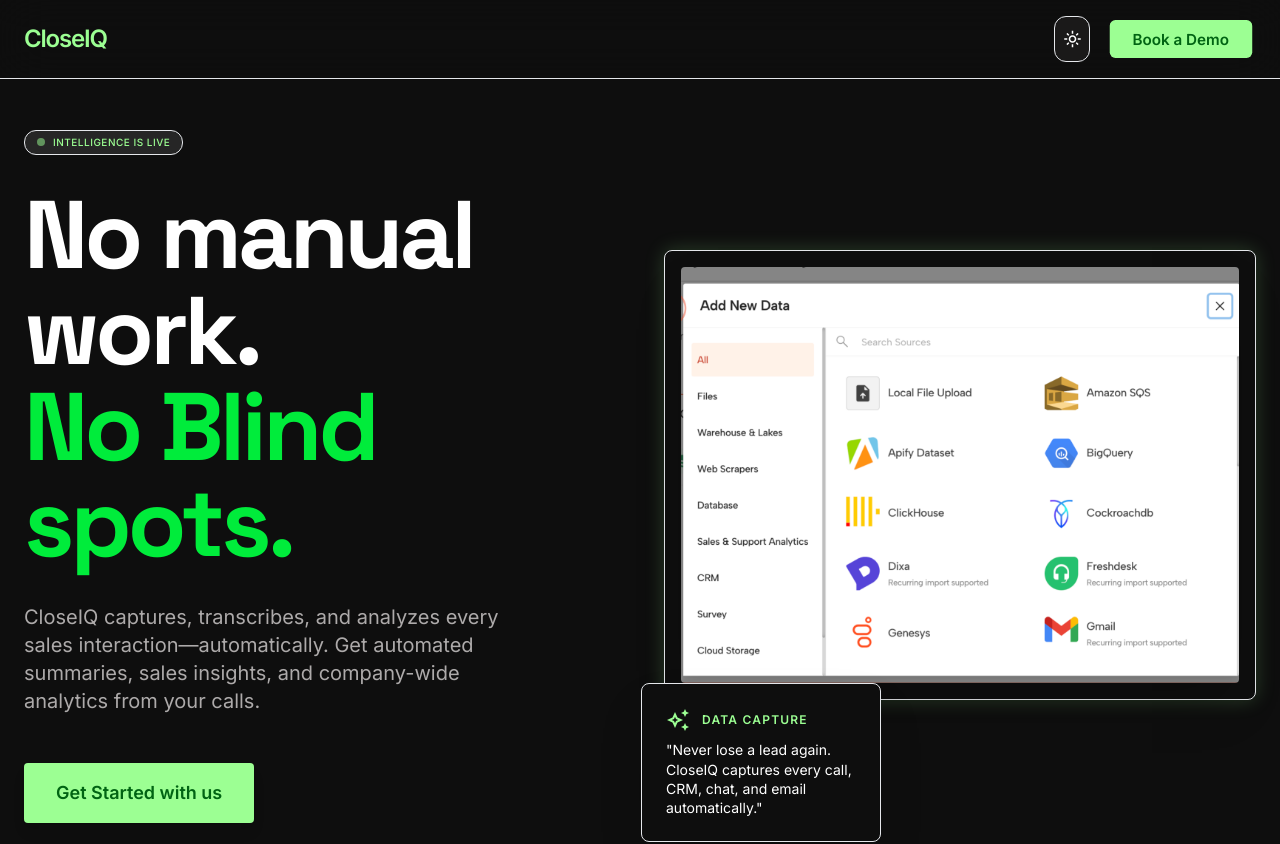
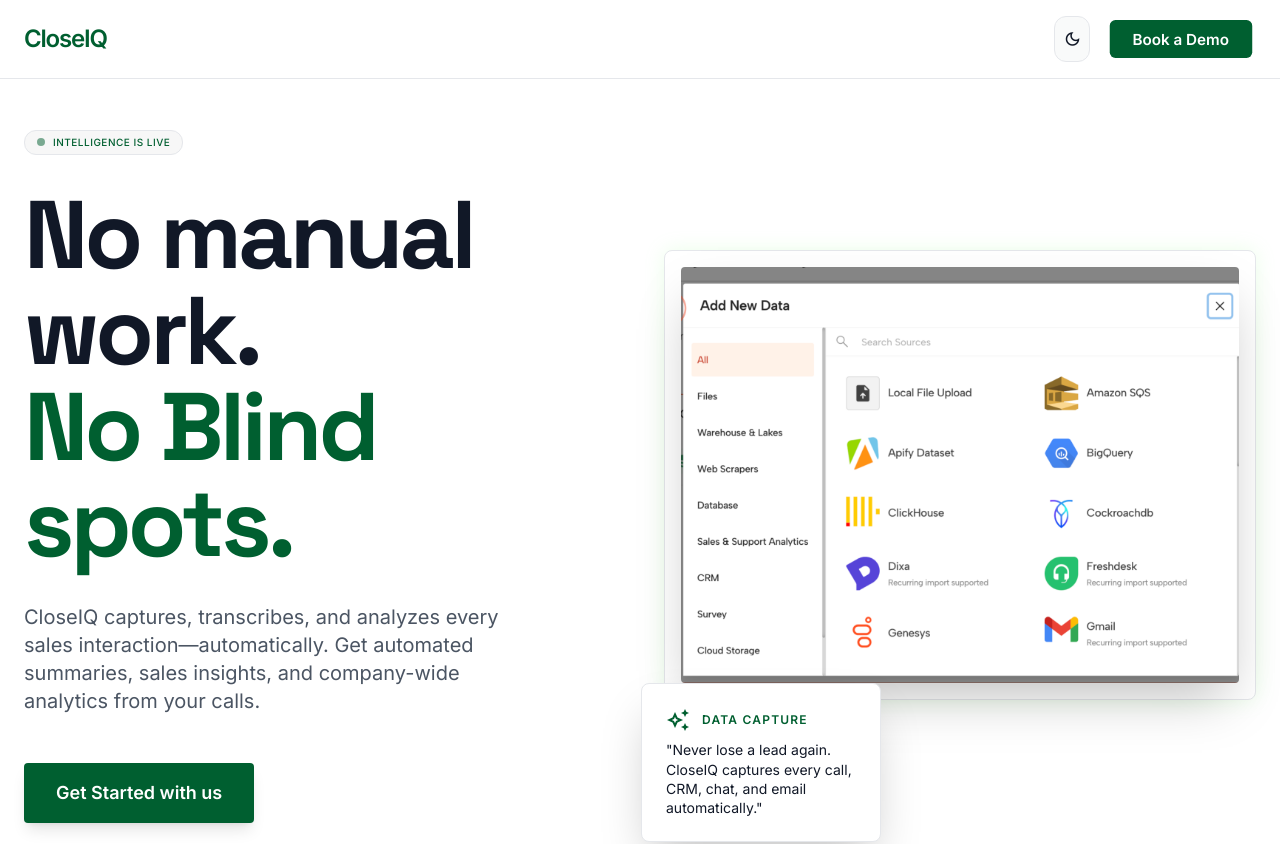
Before and after one commit to wiz-AR-d/CloseIQ, a React (Vite) app in the folder frontend/: page / in a window 1280 px wide. Shown: the top 844 px of the page. Built offline with nearby package versions, Linux system fonts and the light colour scheme.

Commit message:
fix: set light mode as default and fix hardcoded dark colors in ContactSection

```diff
--- a/frontend/src/components/ContactSection.tsx
+++ b/frontend/src/components/ContactSection.tsx
@@ -50,7 +50,7 @@
 
         {/* Left Side: Copy */}
         <div className="space-y-8">
-          <h2 className="text-4xl md:text-5xl font-bold tracking-tight text-white">
+          <h2 className="text-4xl md:text-5xl font-bold tracking-tight text-on-surface">
             Ready to transform <br/>
             <span className="text-primary">your sales process?</span>
           </h2>
@@ -74,7 +74,7 @@
         </div>
 
         {/* Right Side: Form */}
-        <div className="relative z-10 p-8 glass-card border border-outline-variant/20 rounded-2xl shadow-xl">
+        <div className="relative z-10 p-8 bg-surface border border-outline-variant/20 rounded-2xl shadow-xl">
           {status === 'success' ? (
             <div className="bg-primary/10 border border-primary/20 rounded-xl p-8 text-center flex flex-col items-center justify-center h-full min-h-[400px]">
               <span className="material-symbols-outlined text-primary text-5xl mb-4">check_circle</span>
@@ -84,12 +84,12 @@
           ) : (
             <form onSubmit={handleSubmit} className="space-y-5">
               <div>
-                <label htmlFor="contact-name" className="block text-sm font-medium text-white mb-1">Full Name</label>
+                <label htmlFor="contact-name" className="block text-sm font-medium text-on-surface mb-1">Full Name</label>
                 <input
                   type="text"
                   id="contact-name"
                   required
-                  className="w-full bg-surface border border-outline-variant/50 rounded-lg px-4 py-3 text-white focus:outline-none focus:border-primary focus:ring-1 focus:ring-primary transition-colors"
+                  className="w-full bg-surface border border-outline-variant/50 rounded-lg px-4 py-3 text-on-surface focus:outline-none focus:border-primary focus:ring-1 focus:ring-primary transition-colors"
                   placeholder="Jane Doe"
                   value={formData.name}
                   onChange={(e) => setFormData({...formData, name: e.target.value})}
@@ -97,12 +97,12 @@
               </div>
 
               <div>
-                <label htmlFor="contact-email" className="block text-sm font-medium text-white mb-1">Work Email</label>
+                <label htmlFor="contact-email" className="block text-sm font-medium text-on-surface mb-1">Work Email</label>
                 <input
                   type="email"
                   id="contact-email"
                   required
-                  className="w-full bg-surface border border-outline-variant/50 rounded-lg px-4 py-3 text-white focus:outline-none focus:border-primary focus:ring-1 focus:ring-primary transition-colors"
+                  className="w-full bg-surface border border-outline-variant/50 rounded-lg px-4 py-3 text-on-surface focus:outline-none focus:border-primary focus:ring-1 focus:ring-primary transition-colors"
                   placeholder="jane@company.com"
                   value={formData.email}
                   onChange={(e) => setFormData({...formData, email: e.target.value})}
@@ -110,12 +110,12 @@
               </div>
 
               <div>
-                <label htmlFor="contact-company" className="block text-sm font-medium text-white mb-1">Company Name</label>
+                <label htmlFor="contact-company" className="block text-sm font-medium text-on-surface mb-1">Company Name</label>
                 <input
                   type="text"
                   id="contact-company"
                   required
-                  className="w-full bg-surface border border-outline-variant/50 rounded-lg px-4 py-3 text-white focus:outline-none focus:border-primary focus:ring-1 focus:ring-primary transition-colors"
+                  className="w-full bg-surface border border-outline-variant/50 rounded-lg px-4 py-3 text-on-surface focus:outline-none focus:border-primary focus:ring-1 focus:ring-primary transition-colors"
                   placeholder="Acme Corp"
                   value={formData.company}
                   onChange={(e) => setFormData({...formData, company: e.target.value})}
@@ -123,11 +123,11 @@
               </div>
 
               <div>
-                <label htmlFor="contact-message" className="block text-sm font-medium text-white mb-1">How can we help?</label>
+                <label htmlFor="contact-message" className="block text-sm font-medium text-on-surface mb-1">How can we help?</label>
                 <textarea
                   id="contact-message"
                   required
-                  className="w-full bg-surface border border-outline-variant/50 rounded-lg px-4 py-3 text-white focus:outline-none focus:border-primary focus:ring-1 focus:ring-primary transition-colors resize-none h-28"
+                  className="w-full bg-surface border border-outline-variant/50 rounded-lg px-4 py-3 text-on-surface focus:outline-none focus:border-primary focus:ring-1 focus:ring-primary transition-colors resize-none h-28"
                   placeholder="Tell us about your needs..."
                   value={formData.message}
                   onChange={(e) => setFormData({...formData, message: e.target.value})}
--- a/frontend/src/components/NavBar.tsx
+++ b/frontend/src/components/NavBar.tsx
@@ -5,15 +5,15 @@
 }
 
 export default function NavBar({ onOpenPopup }: NavBarProps) {
-  const [isLightMode, setIsLightMode] = useState(false);
+  const [isDarkMode, setIsDarkMode] = useState(false);
 
   useEffect(() => {
-    if (isLightMode) {
-      document.body.classList.add('light-mode');
+    if (isDarkMode) {
+      document.body.classList.add('dark-mode');
     } else {
-      document.body.classList.remove('light-mode');
+      document.body.classList.remove('dark-mode');
     }
-  }, [isLightMode]);
+  }, [isDarkMode]);
 
   return (
     <nav className="fixed top-0 w-full z-50 bg-surface/60 backdrop-blur-xl border-b border-outline-variant/10">
@@ -21,12 +21,12 @@
         <div className="text-2xl font-bold tracking-tighter text-primary">CloseIQ</div>
         <div className="flex items-center gap-4">
           <button
-            onClick={() => setIsLightMode(!isLightMode)}
+            onClick={() => setIsDarkMode(!isDarkMode)}
             className="p-2 bg-surface-container rounded-full text-on-surface flex items-center justify-center border border-outline-variant/30 transition-transform active:scale-95"
             aria-label="Toggle Theme"
           >
             <span className="material-symbols-outlined text-lg">
-              {isLightMode ? 'dark_mode' : 'light_mode'}
+              {isDarkMode ? 'light_mode' : 'dark_mode'}
             </span>
           </button>
           <button
--- a/frontend/src/index.css
+++ b/frontend/src/index.css
@@ -48,6 +48,60 @@
 }
 
 :root {
+  --color-on-error: #ffffff;
+  --color-surface-container-high: #f8f8f8;
+  --color-on-secondary-container: #ffffff;
+  --color-secondary-dim: #005f30;
+  --color-primary-fixed-dim: #005f30;
+  --color-secondary: #005f30;
+  --color-on-tertiary-fixed-variant: #ffffff;
+  --color-on-primary-fixed: #ffffff;
+  --color-on-primary-container: #ffffff;
+  --color-surface-container-lowest: #ffffff;
+  --color-surface: #ffffff;
+  --color-on-error-container: #ffffff;
+  --color-primary-fixed: #005f30;
+  --color-surface-tint: #9cff93;
+  --color-error-dim: #d53d18;
+  --color-primary-container: #005f30;
+  --color-tertiary-fixed-dim: #005f30;
+  --color-on-secondary: #ffffff;
+  --color-tertiary-dim: #005f30;
+  --color-on-primary-fixed-variant: #ffffff;
+  --color-on-surface: #111827;
+  --color-on-secondary-fixed: #ffffff;
+  --color-surface-container-low: #fbfbfb;
+  --color-secondary-fixed-dim: #005f30;
+  --color-tertiary-fixed: #005f30;
+  --color-background: #ffffff;
+  --color-surface-container-highest: #f7f7f7;
+  --color-surface-variant: #f7f7f7;
+  --color-on-primary: #ffffff;
+  --color-on-surface-variant: #4b5563;
+  --color-outline: #d1d5db;
+  --color-surface-bright: #f6f6f6;
+  --color-primary-dim: #005f30;
+  --color-tertiary: #005f30;
+  --color-on-tertiary-container: #ffffff;
+  --color-outline-variant: #e5e7eb;
+  --color-tertiary-container: #005f30;
+  --color-on-secondary-fixed-variant: #ffffff;
+  --color-on-background: #111827;
+  --color-primary: #005f30;
+  --color-error: #ff7351;
+  --color-surface-container: #f9fafa;
+  --color-inverse-on-surface: #111827;
+  --color-inverse-primary: #005f30;
+  --color-secondary-container: #005f30;
+  --color-surface-dim: #ffffff;
+  --color-error-container: #b92902;
+  --color-secondary-fixed: #005f30;
+  --color-inverse-surface: #fcf8f8;
+  --color-on-tertiary-fixed: #ffffff;
+  --color-on-tertiary: #ffffff;
+}
+
+body.dark-mode {
   --color-on-error: #450900;
   --color-surface-container-high: #201f1f;
   --color-on-secondary-container: #e3ffe5;
@@ -100,57 +154,3 @@
   --color-on-tertiary-fixed: #003d42;
   --color-on-tertiary: #005b63;
 }
-
-body.light-mode {
-  --color-on-error: #ffffff;
-  --color-surface-container-high: #f8f8f8;
-  --color-on-secondary-container: #ffffff;
-  --color-secondary-dim: #005f30;
-  --color-primary-fixed-dim: #005f30;
-  --color-secondary: #005f30;
-  --color-on-tertiary-fixed-variant: #ffffff;
-  --color-on-primary-fixed: #ffffff;
-  --color-on-primary-container: #ffffff;
-  --color-surface-container-lowest: #ffffff;
-  --color-surface: #ffffff;
-  --color-on-error-container: #ffffff;
-  --color-primary-fixed: #005f30;
-  --color-surface-tint: #9cff93;
-  --color-error-dim: #d53d18;
-  --color-primary-container: #005f30;
-  --color-tertiary-fixed-dim: #005f30;
-  --color-on-secondary: #ffffff;
-  --color-tertiary-dim: #005f30;
-  --color-on-primary-fixed-variant: #ffffff;
-  --color-on-surface: #111827;
-  --color-on-secondary-fixed: #ffffff;
-  --color-surface-container-low: #fbfbfb;
-  --color-secondary-fixed-dim: #005f30;
-  --color-tertiary-fixed: #005f30;
-  --color-background: #ffffff;
-  --color-surface-container-highest: #f7f7f7;
-  --color-surface-variant: #f7f7f7;
-  --color-on-primary: #ffffff;
-  --color-on-surface-variant: #4b5563;
-  --color-outline: #d1d5db;
-  --color-surface-bright: #f6f6f6;
-  --color-primary-dim: #005f30;
-  --color-tertiary: #005f30;
-  --color-on-tertiary-container: #ffffff;
-  --color-outline-variant: #e5e7eb;
-  --color-tertiary-container: #005f30;
-  --color-on-secondary-fixed-variant: #ffffff;
-  --color-on-background: #111827;
-  --color-primary: #005f30;
-  --color-error: #ff7351;
-  --color-surface-container: #f9fafa;
-  --color-inverse-on-surface: #111827;
-  --color-inverse-primary: #005f30;
-  --color-secondary-container: #005f30;
-  --color-surface-dim: #ffffff;
-  --color-error-container: #b92902;
-  --color-secondary-fixed: #005f30;
-  --color-inverse-surface: #fcf8f8;
-  --color-on-tertiary-fixed: #ffffff;
-  --color-on-tertiary: #ffffff;
-}
```
